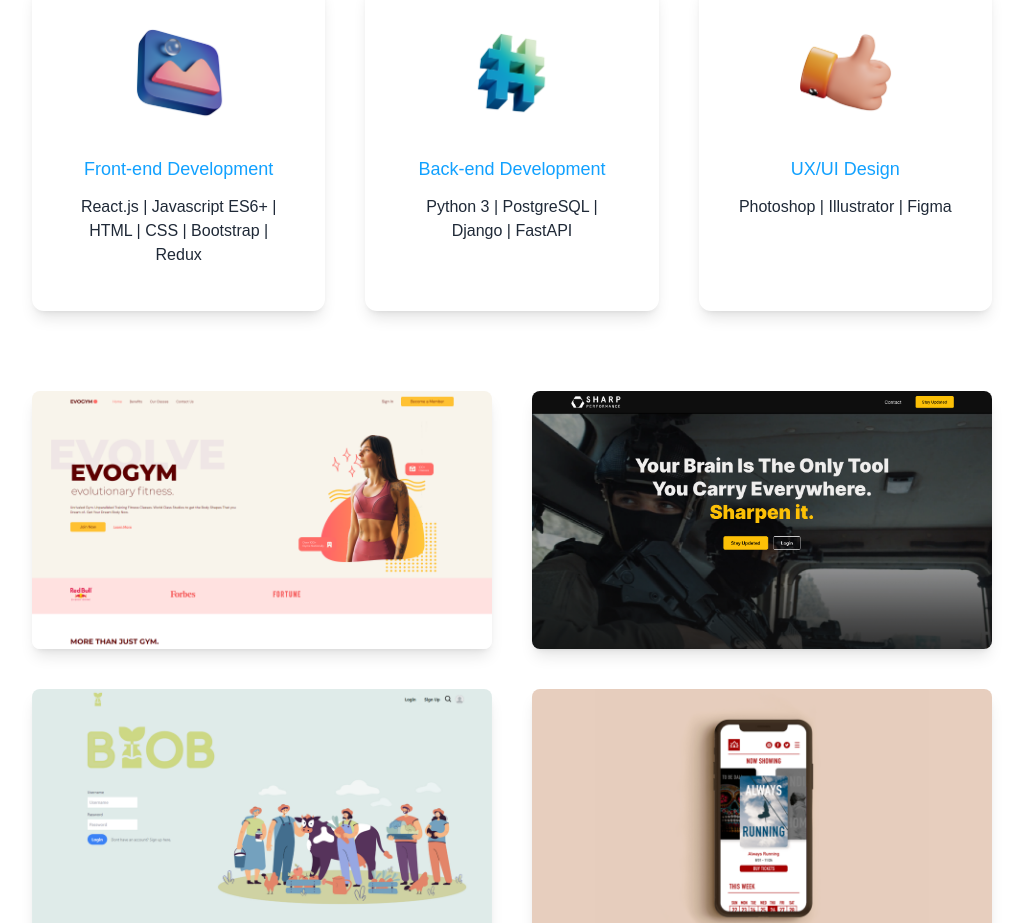
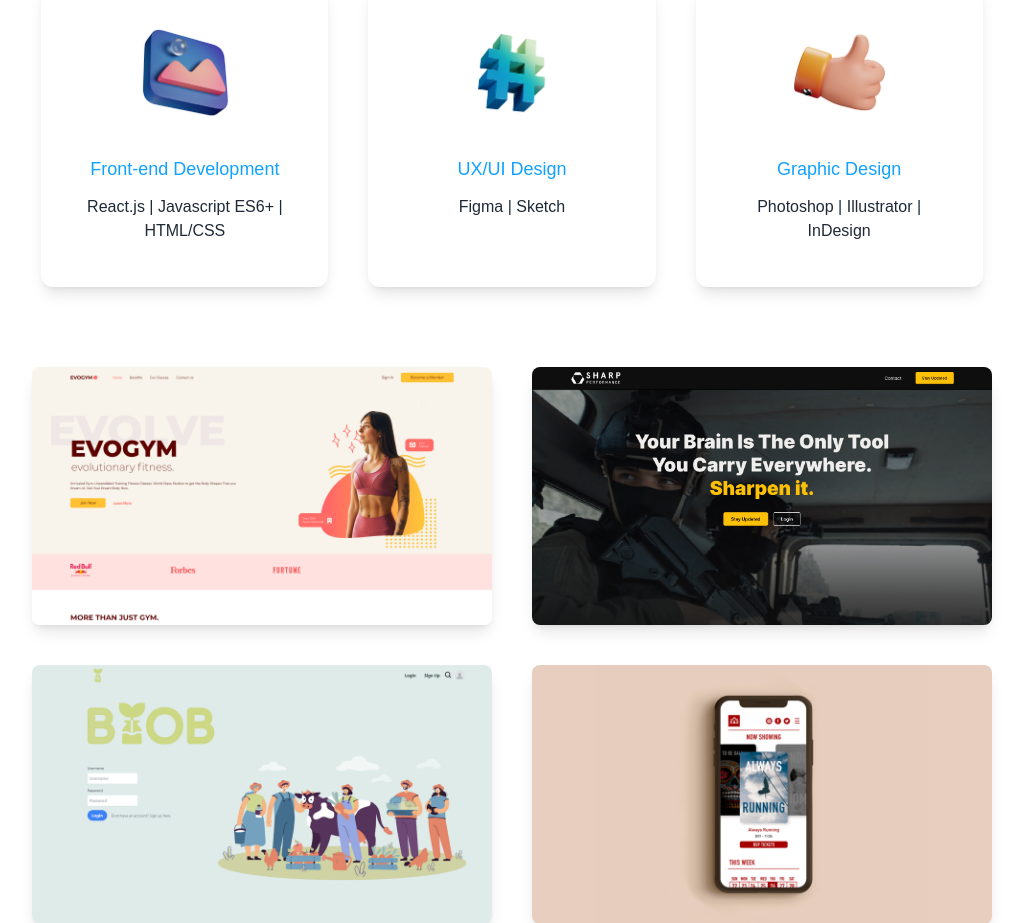
Before and after one commit to shinwoosohn/shinwoosohn, a Next.js app: page / in a window 1280 px wide. Shown: the part 1060-1983 px from the top of the page, without its empty margins (128-1151 px from the left). Built offline with nearby package versions, Linux system fonts and the light colour scheme; a web font is replaced by a local one.

Commit message:
portfolio update

```diff
--- a/src/pages/index.tsx
+++ b/src/pages/index.tsx
@@ -92,14 +92,7 @@ export default function Home() {
                 Front-end Development
               </h3>
               <p className="text-gray-800 py-1 dark:text-gray-100">
-                {[
-                  "React.js",
-                  "Javascript ES6+",
-                  "HTML",
-                  "CSS",
-                  "Bootstrap",
-                  "Redux",
-                ].join(" | ")}
+                {["React.js", "Javascript ES6+", "HTML/CSS"].join(" | ")}
               </p>
             </div>
             <div className="text-center shadow-lg p-10 rounded-xl my-10 flex-1 dark:bg-[#273759]">
@@ -111,10 +104,10 @@ export default function Home() {
                 alt="Code Render"
               />
               <h3 className="text-lg text-[#11A1FF] font-medium pt-8 pb-2">
-                Back-end Development
+                UX/UI Design
               </h3>
               <p className="text-gray-800 py-1 dark:text-gray-100">
-                {["Python 3", "PostgreSQL", "Django", "FastAPI"].join(" | ")}
+                {["Figma", "Sketch"].join(" | ")}
               </p>
             </div>
             <div className="text-center shadow-lg p-10 rounded-xl my-10 flex-1 dark:bg-[#273759]">
@@ -126,10 +119,10 @@ export default function Home() {
                 alt="Thumb Render"
               />
               <h3 className="text-lg text-[#11A1FF] font-medium pt-8 pb-2">
-                UX/UI Design
+                Graphic Design
               </h3>
               <p className="text-gray-800 py-1 dark:text-gray-100">
-                {["Photoshop", "Illustrator", "Figma"].join(" | ")}
+                {["Photoshop", "Illustrator", "InDesign"].join(" | ")}
               </p>
             </div>
           </div>
```
